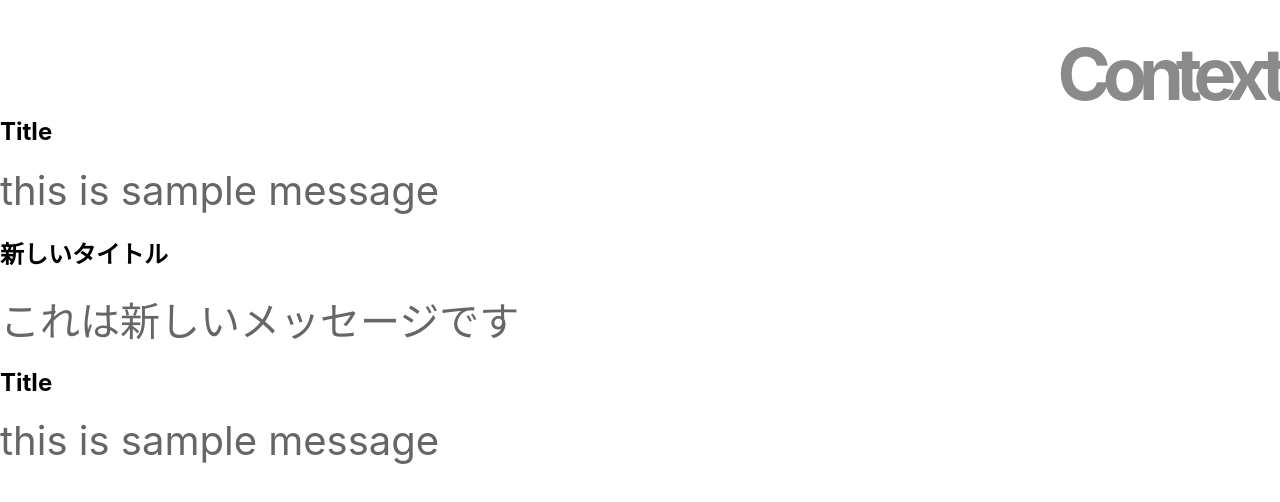
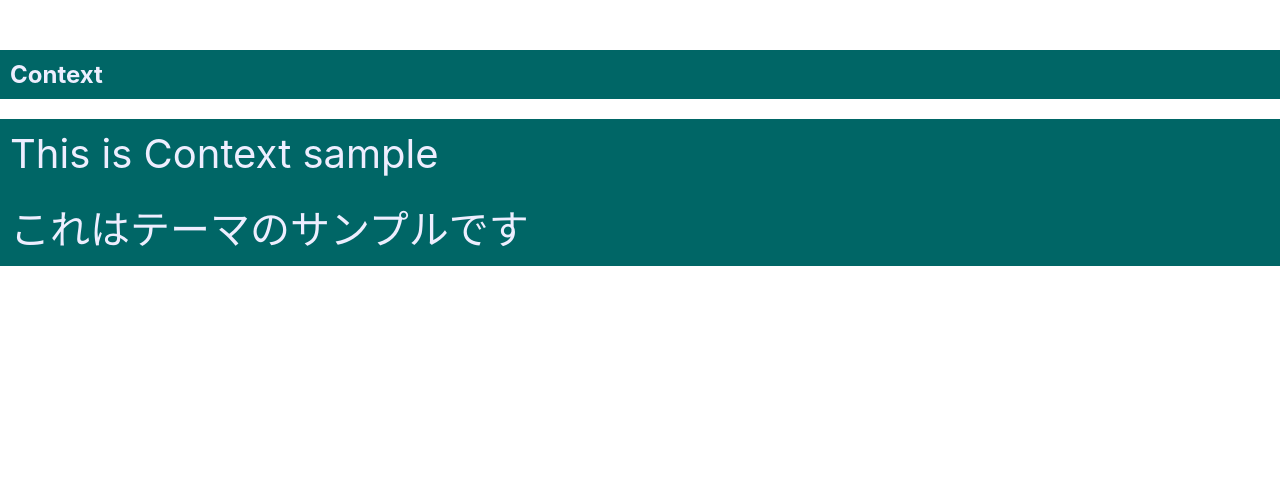
Before and after one commit to 14m3185yoshi/app-react4, a React (Create React App) app: page / in a window 1280 px wide. Shown: the top 502 px of the page. Built offline with nearby package versions, Linux system fonts and the light colour scheme.

Commit message:
コンテキストの具体的な使い方,例えばテキストの色を変えたい時など

```diff
--- a/src/App.js
+++ b/src/App.js
@@ -2,52 +2,53 @@
 import Rect from './Rect';
 import './App.css';
 
-let data = {title: 'Title', message: 'this is sample message'};
+let theme = {
+  light: {
+    backgroundColor: "#eef",
+    color: "#006",
+    padding: "10px",
+  },
+  dark: {
+    backgroundColor: "#066",
+    color: "#eef",
+    padding: "10px",
+  }
+}
 
-const SampleContext = React.createContext(data);
+const ThemeContext = React.createContext(theme.dark);
 
 class App extends Component {
   newdata = {title: '新しいタイトル', message: 'これは新しいメッセージです'};
 
   render() {
     return(
-      <div>
-        <h1>Context</h1>
-        <Title />
-        <Message />
-        <SampleContext.Provider value={this.newdata}>
-          <Title/>
-          <Message/>
-        </SampleContext.Provider>
-          <Title/>
-          <Message/>
-      </div>
-    )
-  }
-}
-
-class Title extends Component {
-  static contextType = SampleContext;
-
-  render() {
-    return(
-      <div>
-        <h2>{this.context.title}</h2>
-      </div>
-    )
-  }
-}
-
-class Message extends Component {
-  static contextType = SampleContext;
-
-  render() {
-    return(
-      <div>
-        <p>{this.context.message}</p>
+      <div style={this.context}>
+        <Title value="Context" />
+        <Message value="This is Context sample" />
+        <Message value="これはテーマのサンプルです" />
       </div>
     );
   }
 }
 
+class Title extends Component {
+  static contextType = ThemeContext;
+
+  render() {
+    return(
+      <h2 style={this.context}>{this.props.value}</h2>
+    );
+  }
+}
+
+class Message extends Component {
+  static contextType = ThemeContext;
+
+  render() {
+    return(
+      <p style={this.context}>{this.props.value}</p>
+    );
+  }
+}
+
 export default App;
```
